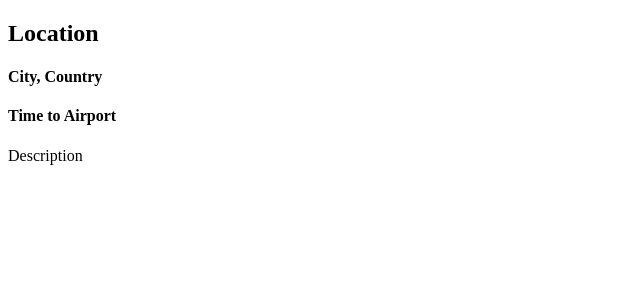
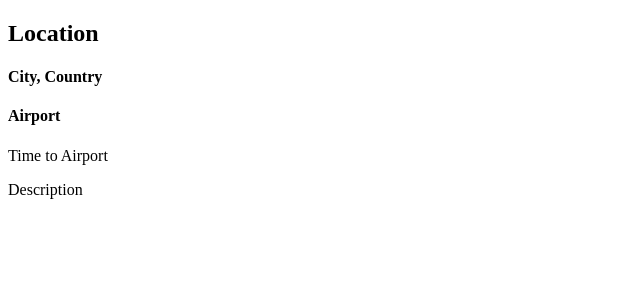
Before and after one commit to 06-paulx/Location_map, a React app: page / in a window 1280 px wide. Shown: the top 300 px of the page, without its empty margins (0-640 px from the left). Built offline with nearby package versions, Linux system fonts and the light colour scheme; the HTML template or start-up script is replaced by a standard one.

Commit message:
update css font and color

```diff
--- a/client/src/components/Location.jsx
+++ b/client/src/components/Location.jsx
@@ -5,8 +5,8 @@ const Location = props => (
   <div>
     <h2 className="location">Location</h2>
     <h4 className="city">City, Country</h4>
-    <h4 className="airport">Time to Airport</h4>
-
+    <h4 className="airport">Airport</h4>
+    <p className="time">Time to Airport</p>
     <p className="description">Description</p>
     <Map />
   </div>
```
Also changed, not shown: public/Circular Air-Medium 3.46.45 PM.ttf (added), public/dist/main.css, 1 other file (tests, documents, lock files or other folders).
